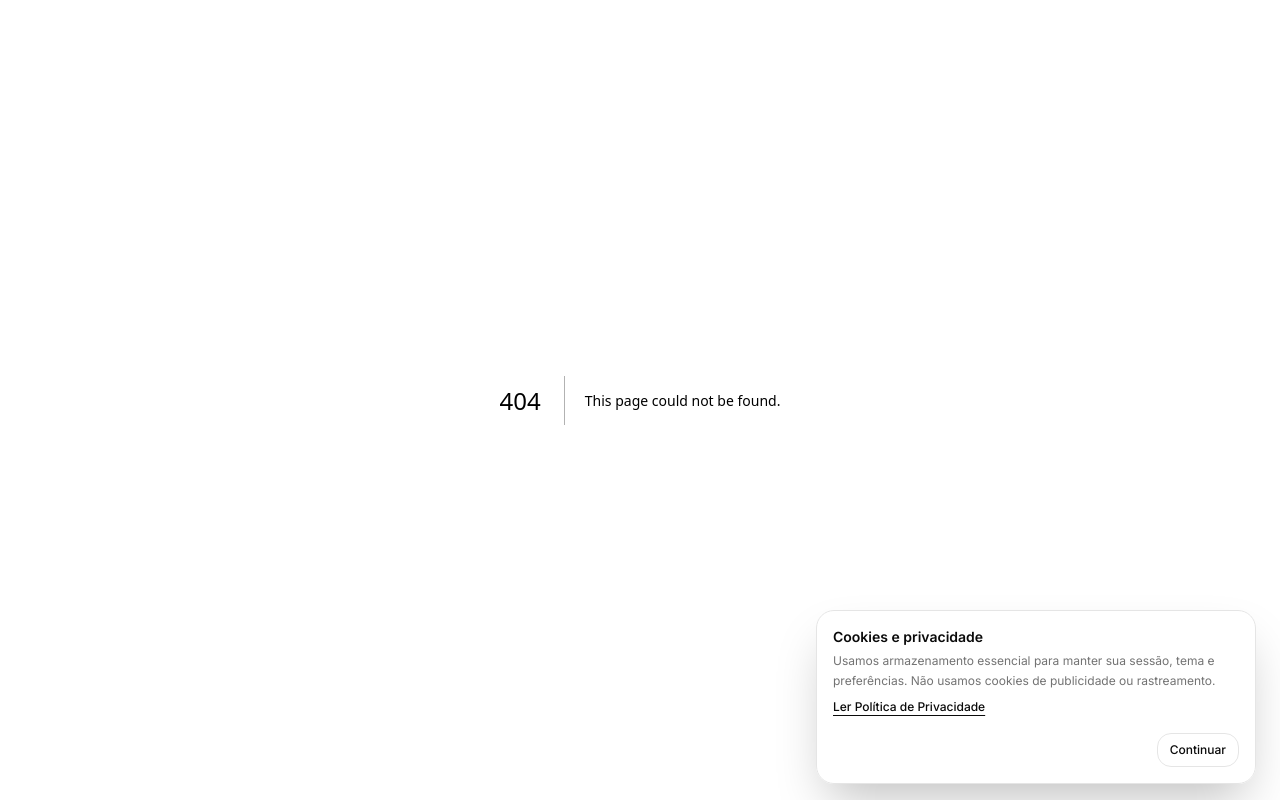
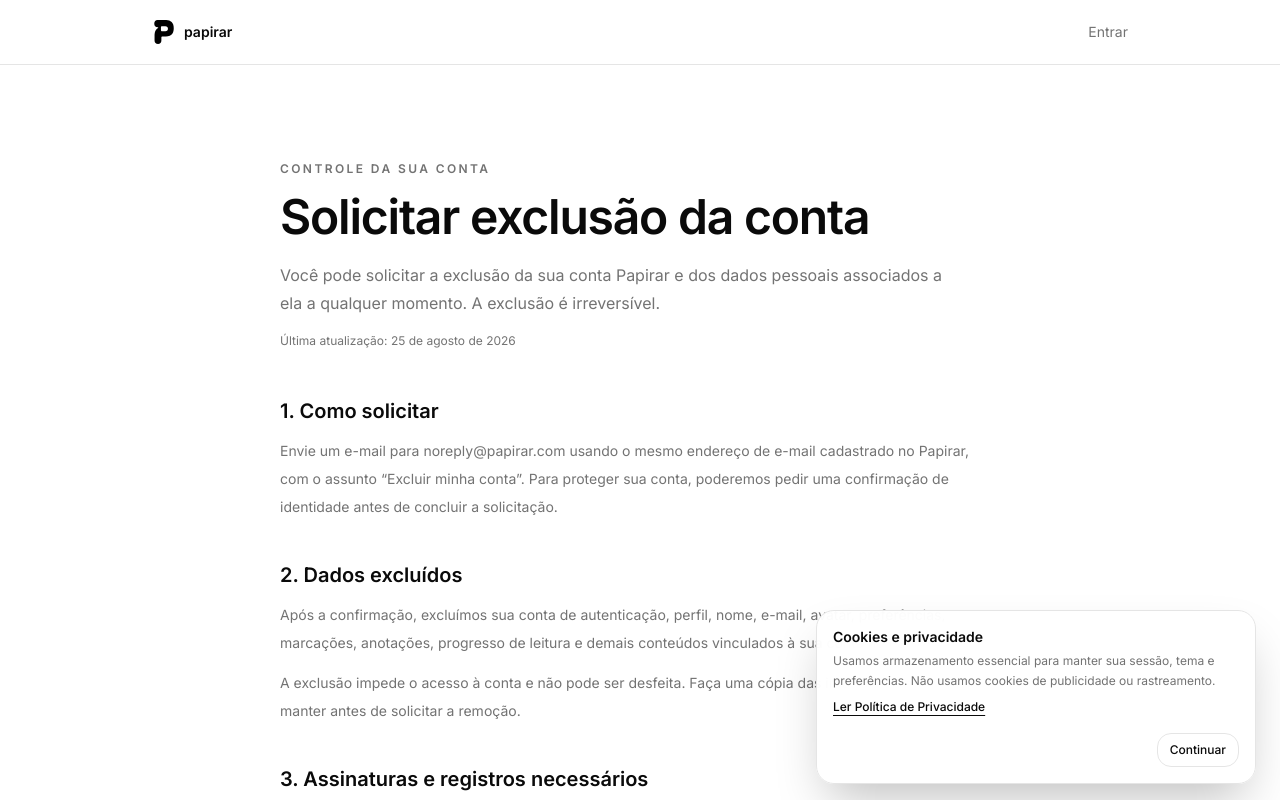
Before and after one commit to llipper/papirar-prod, a Next.js app: page /excluir-conta in a window 1280 px wide. Before the commit this address had no page. Shown: the top 800 px of the page. Built offline with nearby package versions, Linux system fonts and the light colour scheme; a web font is replaced by a local one.

Commit message:
feat: publicar exclusao de conta e atualizar site

```diff
--- /dev/null
+++ b/app/excluir-conta/page.tsx
@@ -0,0 +1,47 @@
+import type { Metadata } from "next"
+
+import { LegalPage } from "@/components/legal/legal-page"
+
+export const metadata: Metadata = {
+  title: "Excluir conta e dados",
+  description: "Saiba como solicitar a exclusão da sua conta e dos seus dados no Papirar.",
+  alternates: { canonical: "/excluir-conta" },
+}
+
+export default function DeleteAccountPage() {
+  return (
+    <LegalPage
+      eyebrow="Controle da sua conta"
+      title="Solicitar exclusão da conta"
+      description="Você pode solicitar a exclusão da sua conta Papirar e dos dados pessoais associados a ela a qualquer momento. A exclusão é irreversível."
+      sections={[
+        {
+          title: "1. Como solicitar",
+          paragraphs: [
+            "Envie um e-mail para noreply@papirar.com usando o mesmo endereço de e-mail cadastrado no Papirar, com o assunto “Excluir minha conta”. Para proteger sua conta, poderemos pedir uma confirmação de identidade antes de concluir a solicitação.",
+          ],
+        },
+        {
+          title: "2. Dados excluídos",
+          paragraphs: [
+            "Após a confirmação, excluímos sua conta de autenticação, perfil, nome, e-mail, avatar, preferências, marcações, anotações, progresso de leitura e demais conteúdos vinculados à sua conta no Papirar.",
+            "A exclusão impede o acesso à conta e não pode ser desfeita. Faça uma cópia das informações que desejar manter antes de solicitar a remoção.",
+          ],
+        },
+        {
+          title: "3. Assinaturas e registros necessários",
+          paragraphs: [
+            "Excluir a conta não cancela automaticamente uma assinatura contratada pela Google Play. Caso possua uma assinatura, cancele-a também em Google Play > Pagamentos e assinaturas para evitar novas cobranças.",
+            "Alguns registros podem ser preservados pelo período estritamente necessário para cumprir obrigações legais, fiscais, prevenir fraude, resolver disputas ou aplicar nossos termos. Esses registros não ficam disponíveis no aplicativo após a exclusão.",
+          ],
+        },
+        {
+          title: "4. Prazo",
+          paragraphs: [
+            "Concluímos solicitações verificadas em até 30 dias, salvo se houver obrigação legal ou motivo legítimo para retenção temporária de informações específicas.",
+          ],
+        },
+      ]}
+    />
+  )
+}
--- a/app/sitemap.ts
+++ b/app/sitemap.ts
@@ -7,5 +7,6 @@ export default function sitemap(): MetadataRoute.Sitemap {
     { url: siteUrl, lastModified: new Date(), changeFrequency: "weekly", priority: 1 },
     { url: `${siteUrl}/termos`, lastModified: new Date(), changeFrequency: "yearly", priority: 0.3 },
     { url: `${siteUrl}/privacidade`, lastModified: new Date(), changeFrequency: "yearly", priority: 0.3 },
+    { url: `${siteUrl}/excluir-conta`, lastModified: new Date(), changeFrequency: "yearly", priority: 0.3 },
   ]
 }
--- a/components/landing/landing-page.tsx
+++ b/components/landing/landing-page.tsx
@@ -191,7 +191,7 @@ export function LandingPage() {
           <nav aria-label="Links institucionais" className="flex flex-wrap gap-x-6 gap-y-3 sm:justify-end">
             <Link href="/privacidade" className="transition-colors hover:text-neutral-950">Política de Privacidade</Link>
             <Link href="/termos" className="transition-colors hover:text-neutral-950">Termos de Uso</Link>
-            <a href="mailto:contato@papirar.app" className="transition-colors hover:text-neutral-950">Contato</a>
+            <a href="mailto:noreply@papirar.com" className="transition-colors hover:text-neutral-950">Contato</a>
           </nav>
         </div>
       </footer>
--- a/components/legal/legal-page.tsx
+++ b/components/legal/legal-page.tsx
@@ -53,6 +53,7 @@ export function LegalPage({ eyebrow, title, description, sections }: LegalPagePr
           <nav className="flex gap-4">
             <Link href="/privacidade" className="hover:text-foreground">Privacidade</Link>
             <Link href="/termos" className="hover:text-foreground">Termos</Link>
+            <Link href="/excluir-conta" className="hover:text-foreground">Excluir conta</Link>
             <Link href="/" className="hover:text-foreground">Início</Link>
           </nav>
         </div>
--- a/package.json
+++ b/package.json
@@ -22,7 +22,7 @@
     "firebase": "^12.18.0",
     "input-otp": "^1.5.0",
     "lucide-react": "^1.34.0",
-    "next": "16.2.6",
+    "next": "^16.3.5",
     "next-themes": "^0.4.6",
     "nodemailer": "^10.0.3",
     "radix-ui": "^1.6.7",
```
Also changed, not shown: 1 other file (tests, documents, lock files or other folders).
